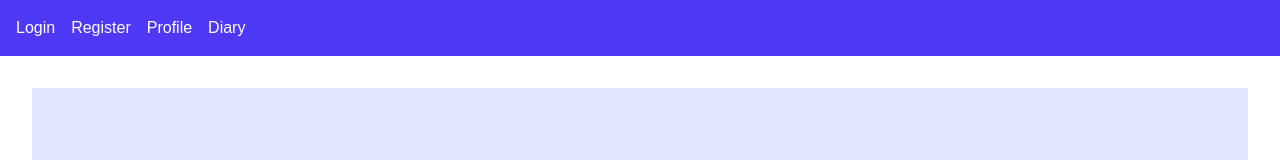
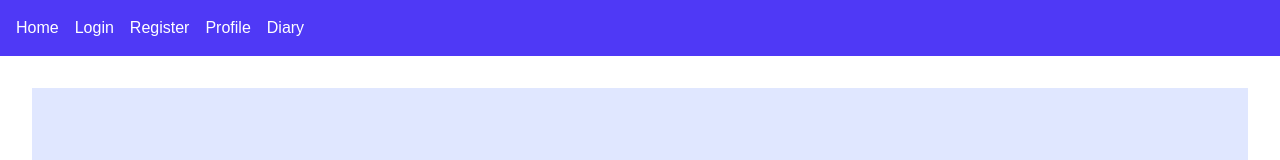
Before and after one commit to dniph/lulu-diary-frontend, a Next.js app: page / in a window 1280 px wide. Shown: the top 160 px of the page. Built offline with nearby package versions, Linux system fonts and the light colour scheme.

Commit message:
Home added

```diff
--- a/src/app/layout.js
+++ b/src/app/layout.js
@@ -17,6 +17,9 @@ export default function RootLayout({ children }) {
       </head>
       <body>
         <nav className="bg-indigo-600 text-white p-4 flex space-x-4">
+          <Link href="/" className="hover:underline">
+            Home
+          </Link>
           <Link href="/login" className="hover:underline">
             Login
           </Link>
```
